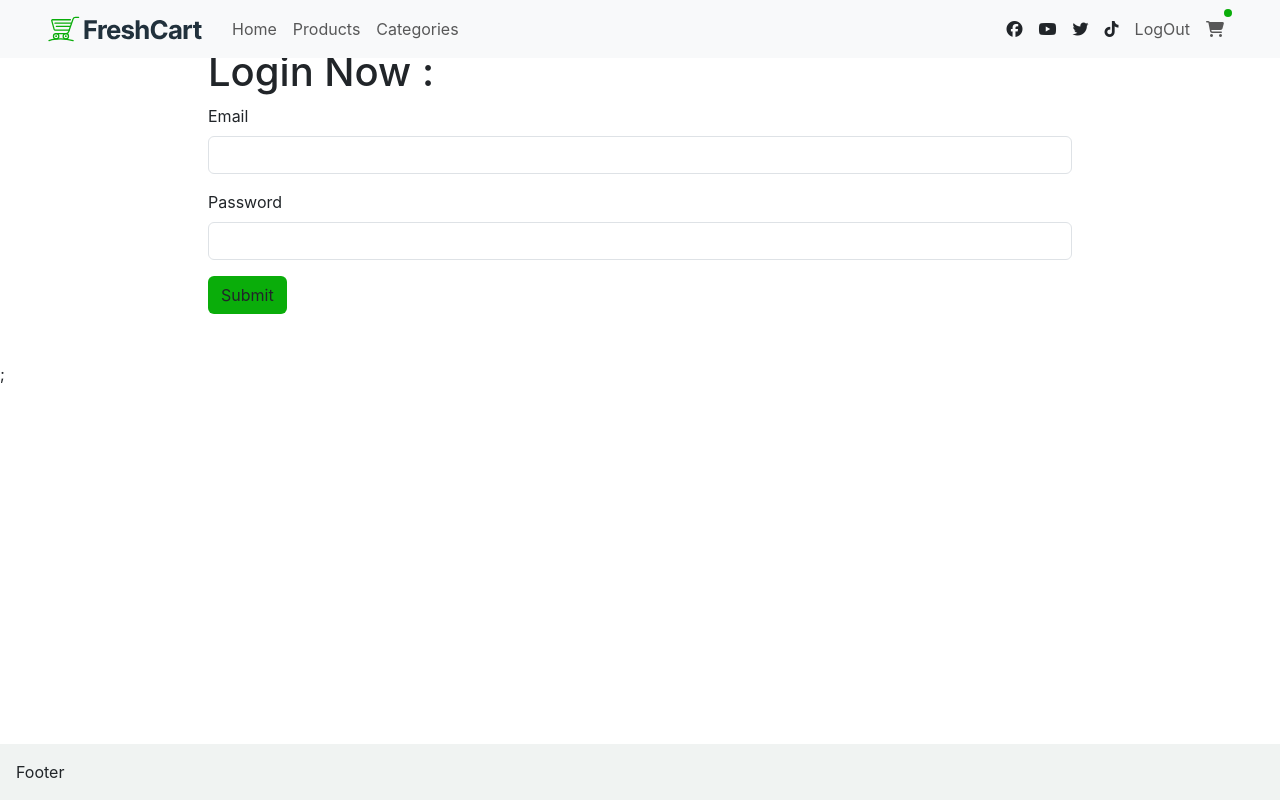
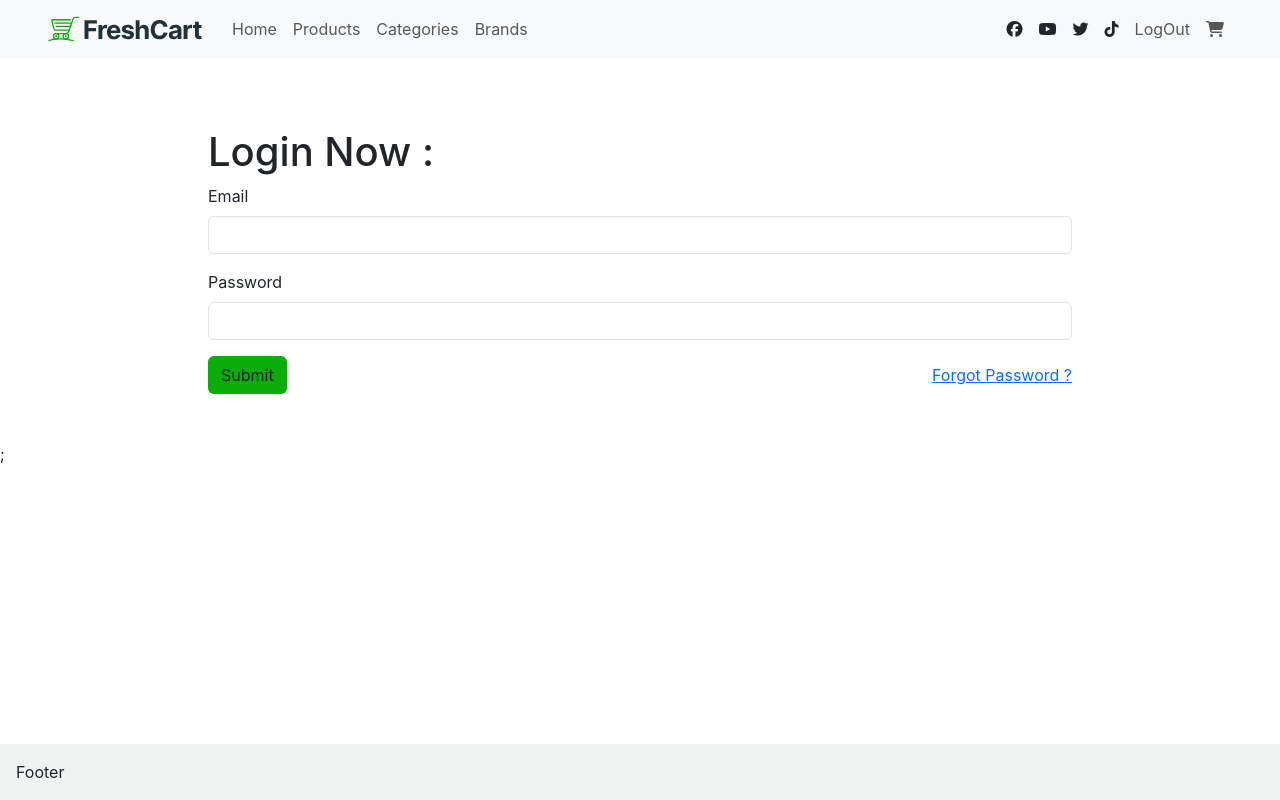
Before and after one commit to AhmedSamir77/e-commerce-react-App, a React (Create React App) app: page /login in a window 1280 px wide. Built offline with nearby package versions, Linux system fonts and the light colour scheme; no server answers; sample sign-in values are in the browser's storage; a web font is replaced by a local one.

Commit message:
feat: handle new features

```diff
--- a/src/App.js
+++ b/src/App.js
@@ -16,6 +16,8 @@ import Details from "./Components/Details/Details";
 import CartContextProvider from "./Context/CartContext";
 import Checkout from "./Components/Checkout/Checkout";
 import AllOrders from "./Components/AllOrders/AllOrders";
+import Brands from "./Pages/Brands/Brands";
+import ResetPassword from "./Pages/ResetPassword/ResetPassword";
 
 function App() {
   const routers = createBrowserRouter([
@@ -48,6 +50,14 @@ function App() {
           ),
         },
         {
+          path: "brands",
+          element: (
+            <ProtectedRoute>
+              <Brands />
+            </ProtectedRoute>
+          ),
+        },
+        {
           path: "cart",
           element: (
             <ProtectedRoute>
@@ -63,6 +73,10 @@ function App() {
               <Details />
             </ProtectedRoute>
           ),
+        },
+        {
+          path: "resetPassword",
+          element: <ResetPassword />,
         },
         {
           path: "checkout",
@@ -91,11 +105,11 @@ function App() {
 
   return (
     <CartContextProvider>
-    <QueryClientProvider client={queryClient}>
-      <UserContextProvider>
-        <RouterProvider router={routers}></RouterProvider>;
-      </UserContextProvider>
-    </QueryClientProvider>
+      <QueryClientProvider client={queryClient}>
+        <UserContextProvider>
+          <RouterProvider router={routers}></RouterProvider>;
+        </UserContextProvider>
+      </QueryClientProvider>
     </CartContextProvider>
   );
 }
--- a/src/Components/Navbar/Navbar.jsx
+++ b/src/Components/Navbar/Navbar.jsx
@@ -14,6 +14,7 @@ export default function Navbar() {
     localStorage.removeItem("userToken");
     setUserToken(null);
     navigate("/login");
+    window.location.reload();
   }
 
   return (
@@ -53,6 +54,11 @@ export default function Navbar() {
                   Categories
                 </Link>
               </li>
+              <li className="nav-item">
+                <Link to={"/brands"} className="nav-link">
+                  Brands
+                </Link>
+              </li>
             </ul>
           )}
           <ul className="navbar-nav ms-auto mb-2 mb-lg-0 align-items-center">
@@ -80,9 +86,11 @@ export default function Navbar() {
                 <li className="nav-item position-relative">
                   <Link to={"/cart"} className="nav-link">
                     <i className="fa fa-shopping-cart"></i>
-                    <span className="bg-main p-1 rounded position-absolute top-0 end-0">
-                      {numOfCartItems}
-                    </span>
+                    {numOfCartItems > 0 && (
+                      <span className="position-absolute top-25 start-100 translate-middle badge rounded-pill bg-success">
+                        {numOfCartItems}
+                      </span>
+                    )}
                   </Link>
                 </li>{" "}
               </>
--- a/src/Pages/Cart/Cart.jsx
+++ b/src/Pages/Cart/Cart.jsx
@@ -5,6 +5,7 @@ import { Link } from "react-router-dom";
 
 export default function Cart() {
   const [cartDetails, setCartDetails] = useState({});
+  const [loading, setLoading] = useState(true);
   let {
     getCart,
     deleteProductFromCart,
@@ -34,8 +35,15 @@ export default function Cart() {
 
   async function getCartDetails() {
     let { data } = await getCart();
-    setNumOfCartItems(data.numOfCartItems);
-    setCartDetails(data);
+    setLoading(false);
+    if (data?.numOfCartItems) {
+      setNumOfCartItems(data?.numOfCartItems);
+      setCartDetails(data);
+    } else {
+      console.log(data);
+      setNumOfCartItems(0);
+    }
+
     //  console.log(data);
   }
 
@@ -112,6 +120,21 @@ export default function Cart() {
           </div>
         </div>
       ) : (
+        !loading && (
+          <>
+            <div className="container my-5">
+              <div className="mx-auto bg-main-light p-5">
+                <h1 className="mb-4">Cart Shop</h1>
+                <div className="d-flex  justify-content-center align-items-center">
+                  <h3>Your Cart Is Empty</h3>
+                </div>
+              </div>
+            </div>{" "}
+          </>
+        )
+      )}
+
+      {loading && (
         <BallTriangle
           height={100}
           width={100}
--- a/src/Pages/LayOut/LayOut.jsx
+++ b/src/Pages/LayOut/LayOut.jsx
@@ -16,7 +16,9 @@ export default function LayOut() {
 
   return (
     <>
-      <Navbar />
+      <div style={{ marginBottom: "80px" }}>
+        <Navbar />
+      </div>
       <Outlet></Outlet>
       <Toaster />
       <Footer />
--- a/src/Pages/Login/Login.jsx
+++ b/src/Pages/Login/Login.jsx
@@ -2,7 +2,7 @@ import React, { useContext, useState } from "react";
 import { useFormik } from "formik";
 import * as Yup from "yup";
 import axios, { Axios } from "axios";
-import { useNavigate } from "react-router-dom";
+import { Link, useNavigate } from "react-router-dom";
 import { Audio } from "react-loader-spinner";
 import { UserContext } from "../../Context/UserContext";
 
@@ -40,6 +40,7 @@ export default function Login() {
       setLoader(false);
       setError(null);
       navigate("/");
+      window.location.reload();
     }
   }
 
@@ -99,7 +100,7 @@ export default function Login() {
             <div className="alert alert-danger">{formik.errors.password}</div>
           )}
         </div>
-
+        <div className="d-flex justify-content-between align-items-center">
           <button
             type="submit"
             disabled={!formik.isValid}
@@ -119,6 +120,8 @@ export default function Login() {
               "Submit"
             )}
           </button>
+          <Link to={"/resetPassword"}>Forgot Password ?</Link>
+        </div>
       </form>
     </div>
   );
--- a/src/Pages/Products/Products.jsx
+++ b/src/Pages/Products/Products.jsx
@@ -1,9 +1,10 @@
 import React from 'react'
+import FeatureProducts from '../../Components/FeatureProducts/FeatureProducts'
 
 export default function Products() {
   return (
     <div>
-      Products
+      <FeatureProducts/>
     </div>
   )
 }
```
Lines whose indentation alone changed are shown as unchanged.
